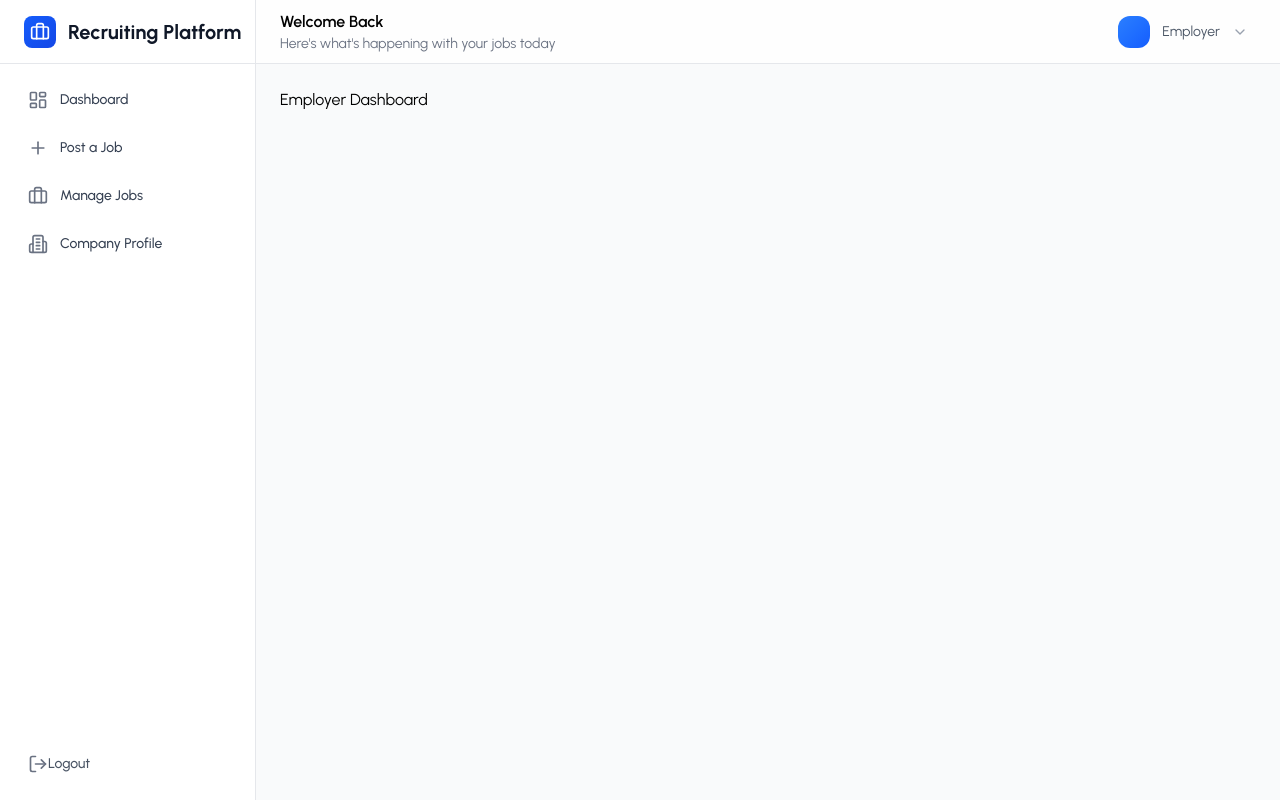
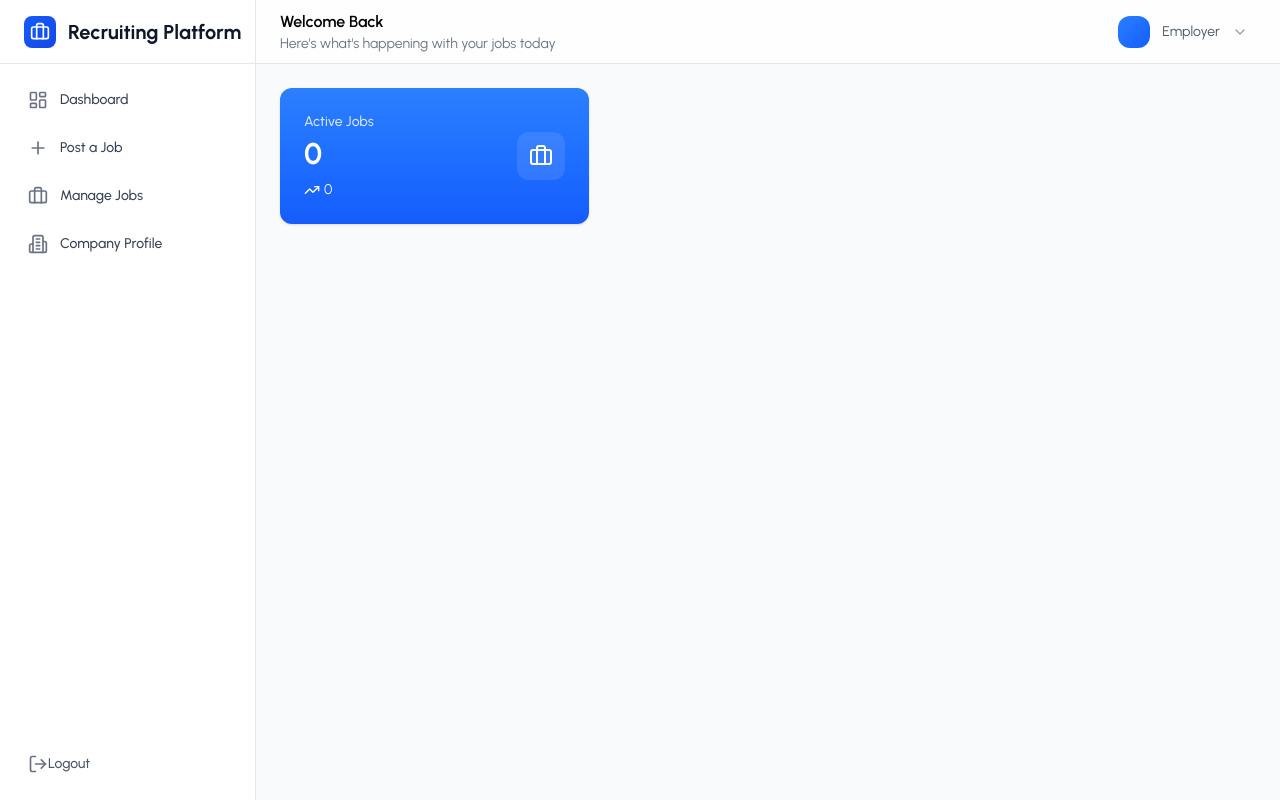
Before and after one commit to SamilMoret/Recruiting-Platform, a React (Vite) app in the folder client/: page /employer-dashboard in a window 1280 px wide. Built offline with nearby package versions, Linux system fonts and the light colour scheme.

Commit message:
dashboard cards

```diff
--- /dev/null
+++ b/client/src/components/LoadingSpinner.jsx
@@ -0,0 +1,22 @@
+import { Briefcase } from "lucide-react"
+
+const LoadingSpinner = () => {
+  return (
+    <div className="min-h-screen bg-gradient-to-br from-blue-50 via-white to bg-purple-50 flex items-center justify-center">
+        <div className="text-center">
+            <div className="relative">
+                <div className="animate-spin rounded-full h-16 w-16 border-4 border-blue-200 border-t-blue-600 mx-auto mb-4"></div>
+                <div className="absolute inset-0 flex items-center justify-center">
+                    <Briefcase className="w-6 h-6 text-blue-600" />
+                </div>
+            </div>
+
+            <p className="text-gray-600">
+                Finding amazing opportunities for you...
+            </p>
+        </div>
+    </div>
+  )
+}
+
+export default LoadingSpinner;
--- a/client/src/pages/Employer/EmployerDashboard.jsx
+++ b/client/src/pages/Employer/EmployerDashboard.jsx
@@ -1,9 +1,59 @@
-import React, { useEffect, useState } from 'react'
+import React, { Children, useEffect, useState } from 'react'
 // import moment from " moment"//
 import{useNavigate} from 'react-router-dom';
 import axiosInstance from '../../utils/axiosInstance';
 import { API_PATHS } from '../../utils/apiPaths';
 import DashBoardLayout from '../../components/layout/DashBoardLayout';
+import LoadingSpinner from '../../components/LoadingSpinner';
+import { Briefcase, TrendingUp } from 'lucide-react';
+
+const Card = ({className, children}) =>{
+  return <div
+    className={`bg-white rounded-xl border border-gray-100 shadow-sm hover:shadow-md transition-shadow duration-200 ${className}`}
+  >
+    <div className={ "p-6"}>{children}</div>
+  </div>
+};
+
+const StatCard = ({
+  title,
+  value,
+  icon : Icon,
+  trend,
+  trendValue,
+  color }) => {
+ const colorClasses = {
+    blue: "from-blue-500 to-blue-600",
+    green: "from-emerald-500 to-emerald-600",
+    purple: "from-violet-500 to-violet-600",
+    orange: "from-orange-500 to-orange-600"
+ };
+
+ return (
+  <Card
+    className={`bg-gradient-to-b ${colorClasses[color]} text-white border-0`}
+  >
+    <div className='flex items-center justify-between'>
+      <div>
+         <p className='text-white/80 text-sm font-medium'>{title}</p>
+         <p className='text-3xl font-bold mt-1'>{value}</p>
+         {trend && (
+            <div className='flex items-center mt-2 text-sm'>
+               <TrendingUp className='h-4 w-4 mr-1' />
+               <span className=''>{trendValue}</span>
+            </div>
+         )}
+      </div>
+      <div className='bg-white/10 p-3 rounded-xl'>
+        <Icon className="h-6 w-6" />
+      </div>
+
+    </div>
+
+  </Card>
+ );
+
+};
 
 const EmployerDashboard = () => {
   const navigate = useNavigate();
@@ -31,9 +81,23 @@ const EmployerDashboard = () => {
 
   return (
     <DashBoardLayout activeMenu="employer">
-      <h1>Employer Dashboard</h1>
+      {isLoading ? <LoadingSpinner /> :
+        <div className='max-w-7xl mx-auto space-y-8'>
+          {/* Dashboard Stats */}
+          <div className='grid grid-cols-1 sm:grid-cols-2 lg:grid-cols-3 gap-6'>
+            <StatCard
+              title="Active Jobs"
+              value={dashboardData?.counts?.totalActiveJobs || 0}
+              icon={Briefcase}
+              trend={true}
+              trendValue={`${dashboardData?.counts?.trends?.activeJobs|| 0}`}
+              color="blue"
+            />
+          </div>
+        </div>
+      }
     </DashBoardLayout>
   );
 }
 
-export default EmployerDashboard
+export default EmployerDashboard;
```
